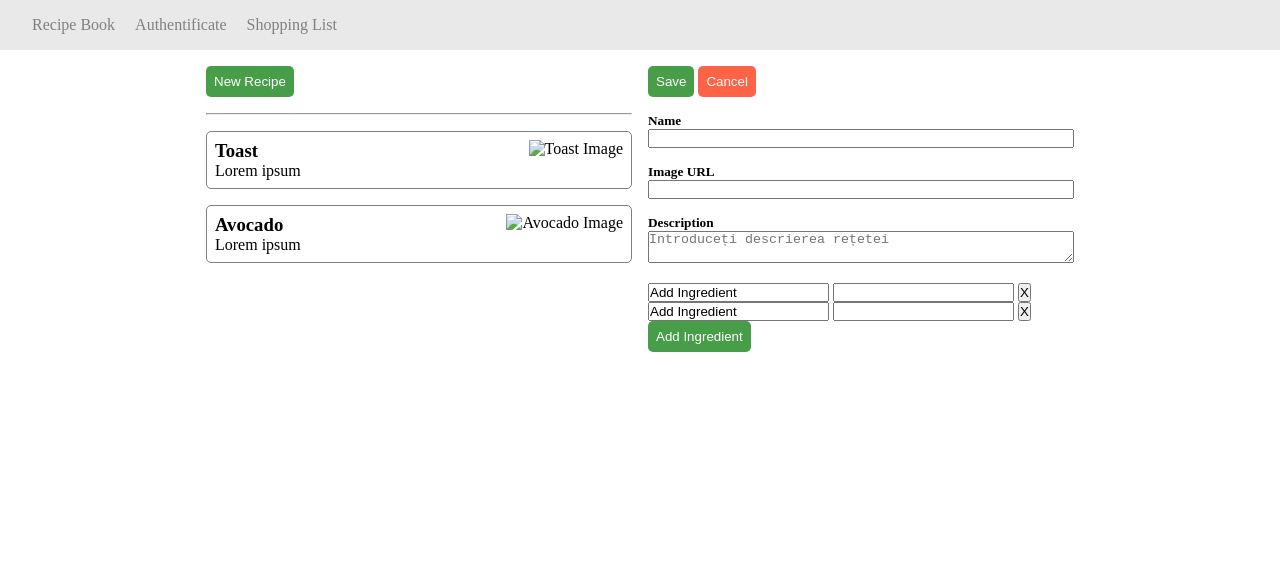
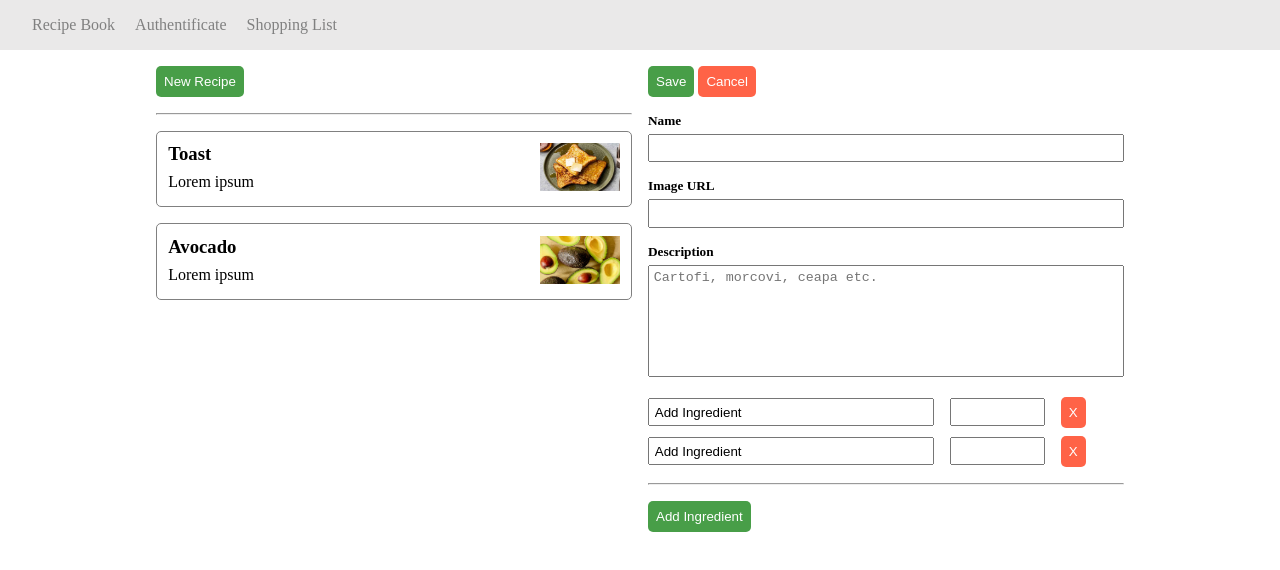
Before and after one commit to bogdanpopabtw/MiniTrooper, a plain HTML site: page index.html in a window 1280 px wide. Drawn offline with Linux system fonts and the light colour scheme.

Commit message:
Mini-Project updates

```diff
--- a/index.html
+++ b/index.html
@@ -16,7 +16,7 @@
     </div>
     <div class="container">
         <div class="left-container">
-            <div class="left-container-button">
+            <div>
                 <input type="button" value="New Recipe" class="button">
             </div>
             <hr>
@@ -27,7 +27,7 @@
                         <p>Lorem ipsum</p>
                     </div>
                     <div class="recipe-image">
-                        <img src="toast.jpg" alt="Toast Image">
+                        <img src="/images/toast.webp" alt="Toast Image">
                     </div>
                 </div>
                 <div class="recipe-container">
@@ -36,7 +36,7 @@
                         <p>Lorem ipsum</p>
                     </div>
                     <div class="recipe-image">
-                        <img src="avocado.jpg" alt="Avocado Image">
+                        <img src="/images/avocado.jpg" alt="Avocado Image">
                     </div>
                 </div>
             </div>
@@ -44,7 +44,7 @@
         <div class="right-container">
             <div class="right-container-buttons">
                 <input type="button" value="Save" class="button">
-                <input type="button" value="Cancel" class="cancel-button">
+                <input type="button" value="Cancel" class="red-button">
             </div>
             <div class="form-group">
                 <h5>Name</h5>
@@ -56,19 +56,22 @@
             </div>
             <div class="form-group">
                 <h5>Description</h5>
-                <textarea class="right-container-input" placeholder="Introduceți descrierea rețetei"></textarea>
+                <textarea class="right-container-input" placeholder="Cartofi, morcovi, ceapa etc."></textarea>
             </div>
-            <div class="add-ingredient">
-                <input type="text" value="Add Ingredient">
-                <input type="number" value="Cantitate">
-                <button type="button"class="delete-button">X</button>
+            <div class="add-ingredient-container">
+                <div class="add-ingredient">
+                    <input class="ingredient-name" type="text" value="Add Ingredient">
+                    <input class="ingredient-qty" type="number" value="Cantitate">
+                    <button type="button" class="red-button">X</button>
+                </div>
+                <div class="add-ingredient">
+                    <input class="ingredient-name" type="text" value="Add Ingredient">
+                    <input class="ingredient-qty" type="number" value="Cantitate">
+                    <button type="button" class="red-button">X</button>
+                </div>
             </div>
-            <div class="add-ingredient">
-                <input type="text" value="Add Ingredient">
-                <input type="number" value="Cantitate">
-                <button type="button"class="delete-button">X</button>
-            </div>
-            <button type="submit" class="button">Add Ingredient</button>
+            <hr>
+            <button type="submit" class="add-ingredient-button">Add Ingredient</button>
         </div>
     </div>
 
--- a/styles.css
+++ b/styles.css
@@ -26,17 +26,13 @@
    justify-content: center;
    gap: 1rem;
    padding: 1rem;
-   max-width: 900px;
+   max-width: 1000px;
    margin: 0 auto;
 }
 
 .left-container, .right-container {
     flex: 1 1 300px;
     min-width: 300px;
-}
-
-.left-container-button {
-
 }
 
 .button {
@@ -54,27 +50,72 @@
     gap: 1rem;
     border: 1px solid gray;
     border-radius: 5px;
-    padding: 0.5rem;
+    padding: 0.7rem;
     margin: 1rem 0;
 }
 
-.recipe-container img {
-
+.recipe-container h3 {
+    margin-bottom: 0.5rem;
 }
 
-.cancel-button {
+.recipe-container img {
+    width: 5rem;
+    height: 3rem;
+}
+
+.red-button {
     padding: 0.5rem;
     background: rgb(255, 99, 71);
     border-radius: 5px;
     color: #ffff;
     border: none;
-    margin-bottom: 1rem;;
 }
 
-.form-group {
+.form-group{
     margin-bottom: 1rem;
+}
+
+.form-group h5 {
+    margin-bottom: 0.3rem;
+}
+
+.form-group textarea {
+    height: 7rem;
+    resize: none;
 }
 
 .right-container-input {
     width: 100%;
+    padding: 0.3rem;
 }
+
+.add-ingredient-container {
+    margin-bottom: 1rem;
+}
+
+.add-ingredient {
+    display: flex;
+    align-items: center;
+    gap: 1rem;
+    margin-bottom: 0.5rem;
+
+}
+
+.ingredient-name {
+    width: 60%;
+    padding: 0.3rem;
+}
+
+.ingredient-qty {
+    width: 20%;
+    padding: 0.3rem;
+}
+
+.add-ingredient-button {
+    padding: 0.5rem;
+    background: rgb(72, 158, 72);
+    border-radius: 5px;
+    color: #ffff;
+    border: none;
+    margin: 1rem 0;
+}
```
Also changed, not shown: images/avocado.jpg (added), images/toast.webp (added).
